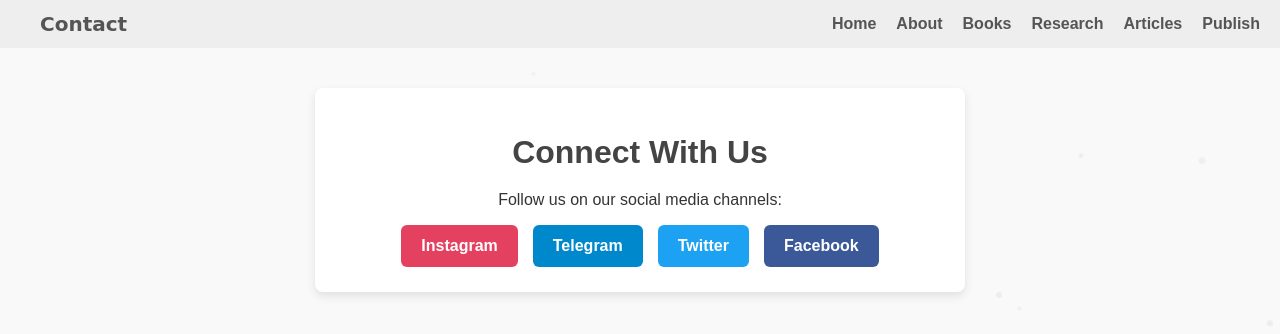
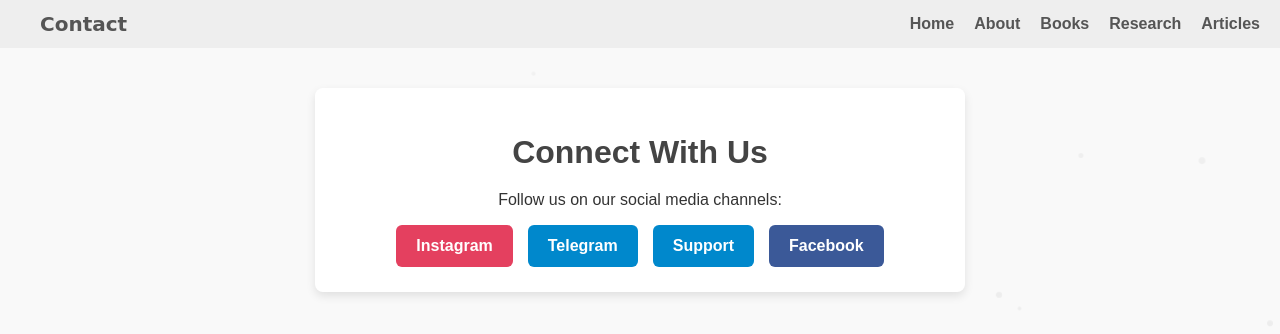
Before and after one commit to mirziyoxon/website-pubucn5, a plain HTML site: page index.html in a window 1280 px wide. Drawn offline with Linux system fonts and the light colour scheme.

Commit message:
Update index.html

```diff
--- a/index.html
+++ b/index.html
@@ -190,7 +190,7 @@
           <a href="https://book.unicorner.uz">Books</a>
           <a href="https://research.unicorner.uz">Research</a>
           <a href="https://article.unicorner.uz">Articles</a>
-          <a href="https://publish.unicorner.uz">Publish</a>
+
         </div>
       </nav>
     </header>
@@ -200,10 +200,10 @@
         <h1>Connect With Us</h1>
         <p>Follow us on our social media channels:</p>
         <div class="social-links">
-          <a href="https://instagram.com/yourpage" class="instagram" target="_blank">Instagram</a>
-          <a href="https://t.me/yourpage" class="telegram" target="_blank">Telegram</a>
-          <a href="https://twitter.com/yourpage" class="twitter" target="_blank">Twitter</a>
-          <a href="https://facebook.com/yourpage" class="facebook" target="_blank">Facebook</a>
+          <a href="https://instagram.com/unicorner.times" class="instagram" target="_blank">Instagram</a>
+          <a href="https://t.me/unicorner_times" class="telegram" target="_blank">Telegram</a>
+          <a href="https://t.me/ucntimes_support" class="telegram" target="_blank">Support</a>
+          <a href="https://facebook.com/#" class="facebook" target="_blank">Facebook</a>
         </div>
       </div>
     </main>
```
